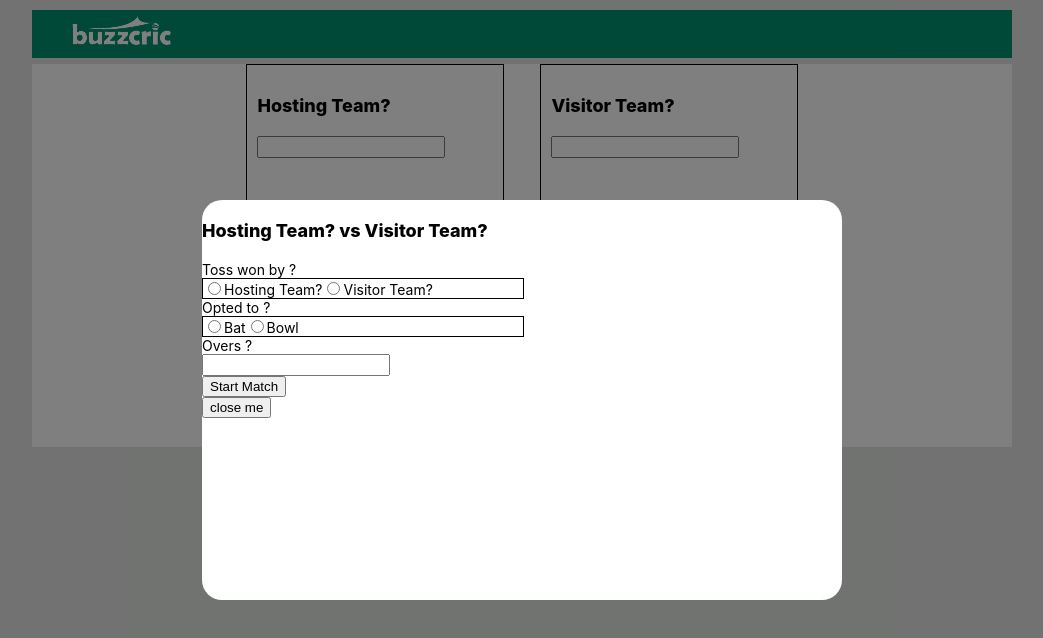
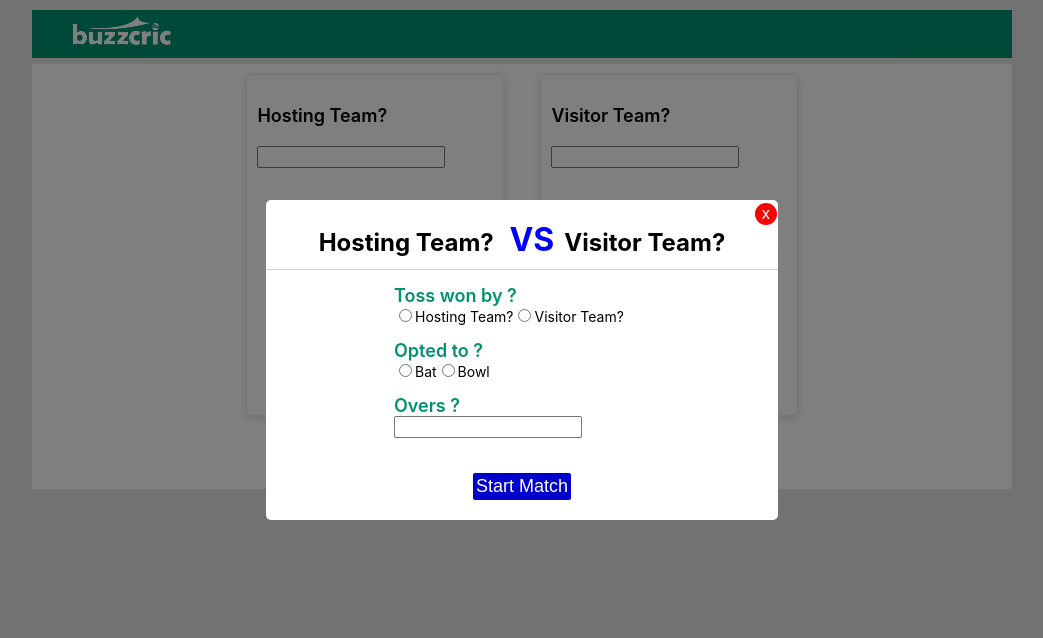
Before and after one commit to venkybavisetti/buzzcricFrontend, a React (Create React App) app: page /setupMatch in a window 1280 px wide. Both pictures are taken after a click on the button "Next". Shown: the top 638 px of the page, without its empty margins (118-1161 px from the left). Built offline with nearby package versions, Linux system fonts and the light colour scheme.

Commit message:
added css in the setup page

```diff
--- a/src/buzzcric.css
+++ b/src/buzzcric.css
@@ -43,7 +43,16 @@ body {
 .nextBtnDiv {
   display: flex;
   justify-content: center;
-  margin-top: 20px;
+  padding: 20px;
+}
+
+.nextBtnDiv button {
+  color: white;
+  background-color: mediumblue;
+  border: none;
+  border-radius: 2px;
+  font-size: large;
+  cursor: pointer;
 }
 
 .scoreBoard {
@@ -165,9 +174,7 @@ body {
 }
 
 .extras {
-  border: 1px solid black;
   display: flex;
-  width: 50%;
   flex-wrap: wrap;
 }
 
@@ -201,7 +208,7 @@ body {
   display: flex;
   justify-content: space-around;
   width: 60%;
-  margin: 0px auto;
+  margin: 10px auto;
 }
 
 .matchStepup {
@@ -211,28 +218,6 @@ body {
 .matchStatus {
   color: red;
   font-size: small;
-}
-
-.popup {
-  position: fixed;
-  width: 100%;
-  height: 100%;
-  top: 0;
-  left: 0;
-  right: 0;
-  bottom: 0;
-  margin: auto;
-  background-color: rgba(0, 0, 0, 0.5);
-}
-.popup_inner {
-  position: absolute;
-  left: 25%;
-  right: 25%;
-  top: 25%;
-  bottom: 25%;
-  margin: auto;
-  border-radius: 20px;
-  background: white;
 }
 
 .teamScoreCard {
@@ -273,6 +258,8 @@ body {
 }
 
 .matchBox {
+  box-shadow: rgba(0, 0, 0, 0.12) 0px 2px 8px;
+
   margin: 10px 0px 0px 21px;
   border: 1px solid #ede8e8;
   width: 280px;
--- a/src/components/matchSetUp/MatchStepUp.js
+++ b/src/components/matchSetUp/MatchStepUp.js
@@ -5,6 +5,7 @@ import { buzzcricApi } from '../../api/buzzcricApi';
 import { useHistory } from 'react-router-dom';
 import Popup from './Popup';
 import SetupContext from '../../context/SetupContext';
+import './Team.css';
 
 const getTeams = (team) => {
   let newTeam = {};
--- a/src/components/matchSetUp/Popup.js
+++ b/src/components/matchSetUp/Popup.js
@@ -4,15 +4,16 @@ import SetupContext from '../../context/SetupContext';
 const Header = (props) => {
   const { hostingTeam, visitorTeam } = useContext(SetupContext);
   return (
-    <div className="header">
-      {hostingTeam} vs {visitorTeam}
-    </div>
+    <h1 className="scoreBoardHdr">
+      {hostingTeam} <span className="vs">VS</span>
+      {visitorTeam}
+    </h1>
   );
 };
 
 const StartBtn = ({ sendResult }) => (
-  <div className="actions">
-    <button onClick={sendResult} className="button">
+  <div className="nextBtnDiv">
+    <button onClick={sendResult} className="nextBtn">
       Start Match
     </button>
   </div>
@@ -36,8 +37,8 @@ const RadioButton = ({ displayName, value, name, checked }) => {
 const TossWonBy = () => {
   const { hostingTeam, visitorTeam, setToss, toss } = useContext(SetupContext);
   return (
-    <div>
-      <div>Toss won by ?</div>
+    <div className="toss">
+      <div className="subHdr"> Toss won by ?</div>
       <div className="extras" onChange={(event) => setToss(event.target.value)}>
         <RadioButton
           displayName={hostingTeam}
@@ -59,8 +60,8 @@ const TossWonBy = () => {
 const OptedTo = () => {
   const { setOptedTo, opted } = useContext(SetupContext);
   return (
-    <div>
-      <div>Opted to ?</div>
+    <div className="opted">
+      <div className="subHdr">Opted to ?</div>
       <div
         className="extras"
         onChange={(event) => setOptedTo(event.target.value)}
@@ -86,8 +87,8 @@ const Overs = () => {
   const { setOvers, overs } = useContext(SetupContext);
 
   return (
-    <div>
-      <div>Overs ?</div>
+    <div className="overs">
+      <div className="subHdr">Overs ?</div>
       <input
         className="inputTag"
         value={overs || ''}
@@ -99,7 +100,7 @@ const Overs = () => {
 
 const PopupContent = () => {
   return (
-    <div>
+    <div className="popupContent">
       <TossWonBy />
       <OptedTo />
       <Overs />
@@ -107,16 +108,22 @@ const PopupContent = () => {
   );
 };
 
+const CloseBtn = ({ closePopup }) => (
+  <div className="closeBtn" onClick={closePopup}>
+    x
+  </div>
+);
+
 const Popup = ({ closePopup }) => {
   const { sendResult } = useContext(SetupContext);
   return (
     <div className="popup">
-      <div className="popup_inner">
+      <div className="popupInner">
         <Header />
         <PopupContent />
         <div>
           <StartBtn sendResult={sendResult} />
-          <button onClick={closePopup}>close me</button>
+          <CloseBtn closePopup={closePopup} />
         </div>
       </div>
     </div>
--- a/src/components/matchSetUp/Team.css
+++ b/src/components/matchSetUp/Team.css
@@ -1,8 +1,10 @@
 .TeamBox {
-  border: 1px solid black;
+  box-shadow: rgba(0, 0, 0, 0.12) 0px 2px 8px;
   width: 40%;
   padding: 10px;
   min-height: 40vh;
+  border: 1px solid #ede8e8;
+  border-radius: 5px;
 }
 
 .displayTodoPlayer {
@@ -25,8 +27,8 @@
   user-select: none;
 }
 
-.header {
-  font-weight: 800;
+.setupTeamHeader {
+  font-weight: 600;
   margin: 20px 0px;
   font-size: large;
   cursor: pointer;
@@ -51,4 +53,68 @@
 }
 .player {
   width: 100%;
+  font-size: medium;
+  margin-bottom: 7px;
 }
+
+.popup {
+  position: fixed;
+  width: 100%;
+  height: 100%;
+  top: 0;
+  left: 0;
+  right: 0;
+  bottom: 0;
+  margin: auto;
+  background-color: rgba(0, 0, 0, 0.5);
+}
+.popupInner {
+  position: absolute;
+  left: 30%;
+  right: 30%;
+  top: 25%;
+  background: white;
+  border-radius: 5px;
+}
+
+.popupInner .scoreBoardHdr {
+  font-size: x-large;
+  border-bottom: 1px solid lightgray;
+  margin-top: 20px;
+  padding-bottom: 10px;
+}
+
+.popupContent > .toss {
+  width: 50%;
+}
+
+.popupContent .opted {
+  width: 50%;
+}
+
+.popupContent > .overs,
+.opted,
+.toss {
+  width: 50%;
+  margin: 15px auto;
+}
+
+.popupContent .subHdr {
+  font-size: large;
+  color: #009270;
+  font-weight: 600;
+}
+
+.closeBtn {
+  position: absolute;
+  left: 95.5%;
+  top: 1%;
+  width: 22px;
+  height: 22px;
+  border-radius: 50%;
+  background-color: red;
+  text-align: center;
+  color: white;
+  cursor: pointer;
+  font-size: medium;
+}
--- a/src/components/matchSetUp/Team.js
+++ b/src/components/matchSetUp/Team.js
@@ -2,7 +2,6 @@ import React from 'react';
 import InputBox from './InputBox';
 import PlayerList from './PlayersList';
 import Header from './Header';
-import './Team.css';
 
 const cloneStructure = (structure) => JSON.parse(JSON.stringify(structure));
 
@@ -55,7 +54,7 @@ const SetUpTeam = function ({ setTeam, team, defaultTeam }) {
         header={team.name}
         onEnter={updateName}
         deletePlayer={deletePlayers}
-        className="header"
+        className="setupTeamHeader"
       />
 
       <PlayerList
```
